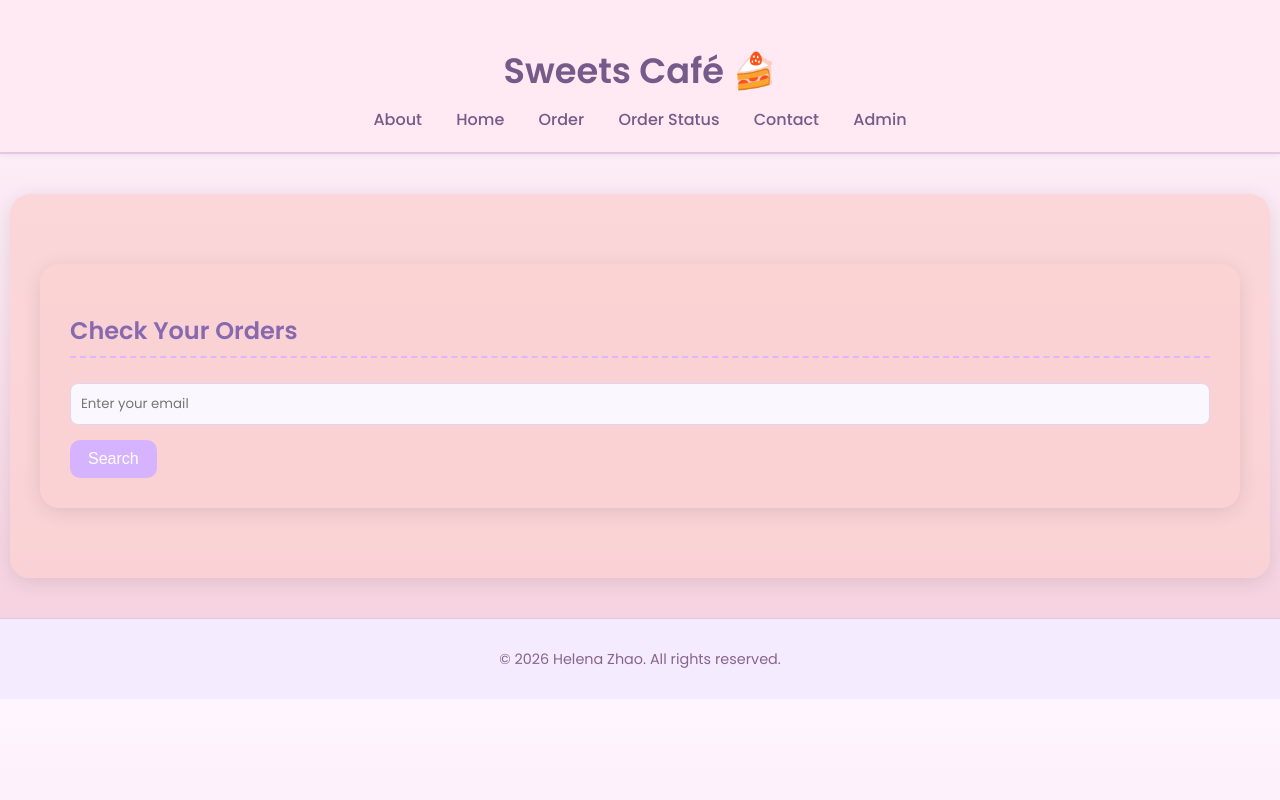
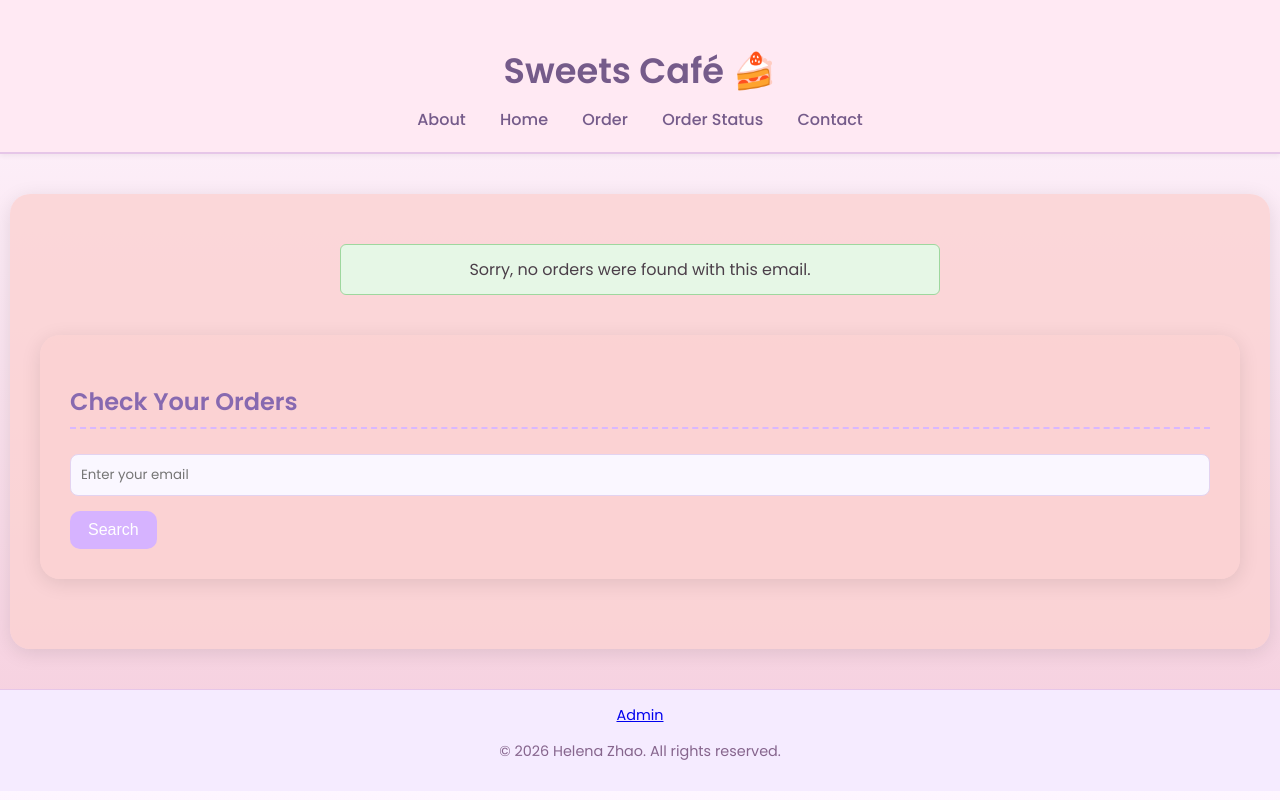
Before and after one commit to zhaohel/sweets-cafe, a Flask app: page /order-status in a window 1280 px wide. Run offline with Flask 3, Linux system fonts and the light colour scheme.

Commit message:
updated error message for order status, moved admin to footer

```diff
--- a/routes.py
+++ b/routes.py
@@ -117,6 +117,9 @@ def register_routes(app):
             email = request.form.get("email")
             orders = Order.query.filter_by(customer_email=email).all()
 
+        if not orders:
+            flash("Sorry, no orders were found with this email.")
+
         return render_template("order_status.html", orders=orders)
 
     @app.route("/contact", methods=["GET", "POST"])
--- a/templates/base.html
+++ b/templates/base.html
@@ -23,7 +23,6 @@
             <a href="{{ url_for('order') }}">Order</a>
             <a href="{{ url_for('order_status') }}">Order Status</a>
             <a href="{{ url_for('contact') }}">Contact</a>
-            <a href="{{ url_for('admin') }}">Admin</a>
         </nav>
     </header>
 
@@ -46,6 +45,7 @@
     </main>
 
     <footer>
+        <a href="{{ url_for('admin') }}">Admin</a>
         <p>© 2026 Helena Zhao. All rights reserved.</p>
     </footer>
 
--- a/templates/order_status.html
+++ b/templates/order_status.html
@@ -12,6 +12,10 @@
             <button type="submit">Search</button>
         </form>
     </section>
+
+    {% if message %}
+        <p>{{ message }}</p>
+    {% endif %}
 
     {% if orders %}
     <section>
```
